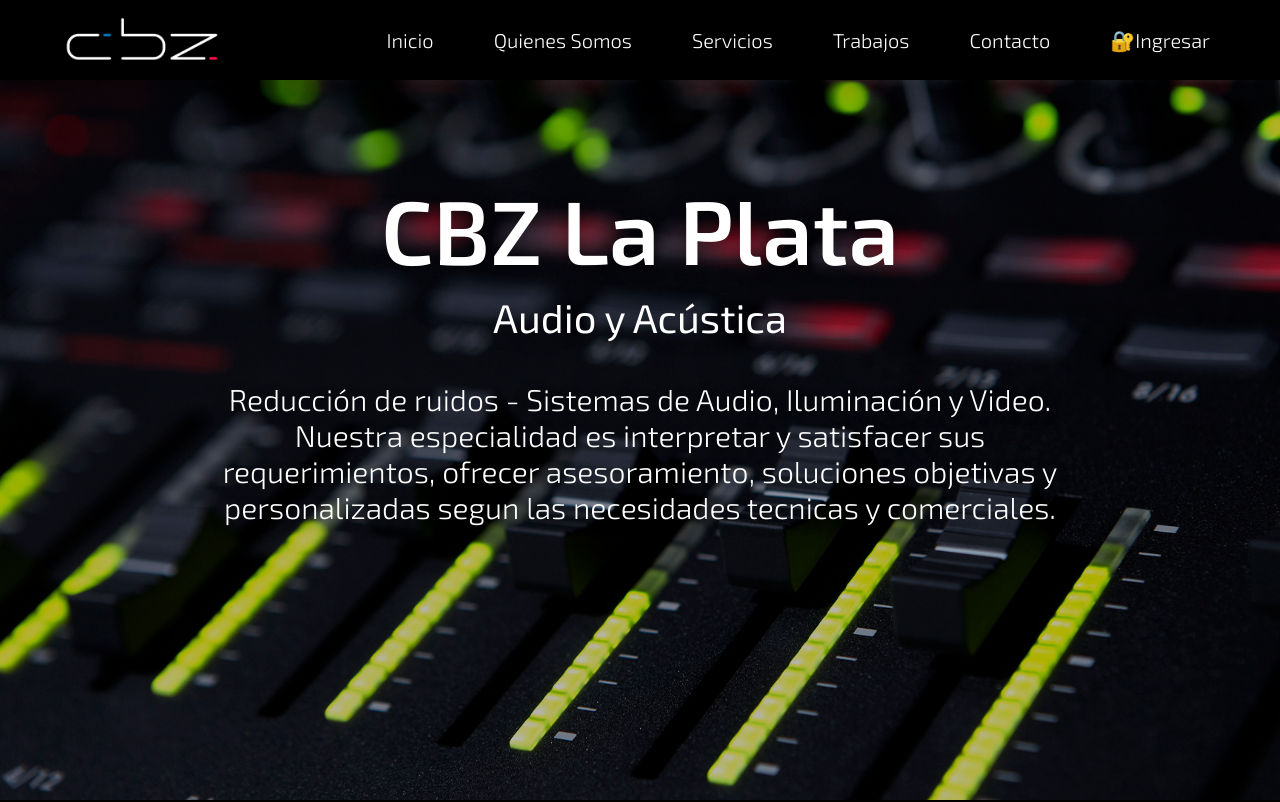
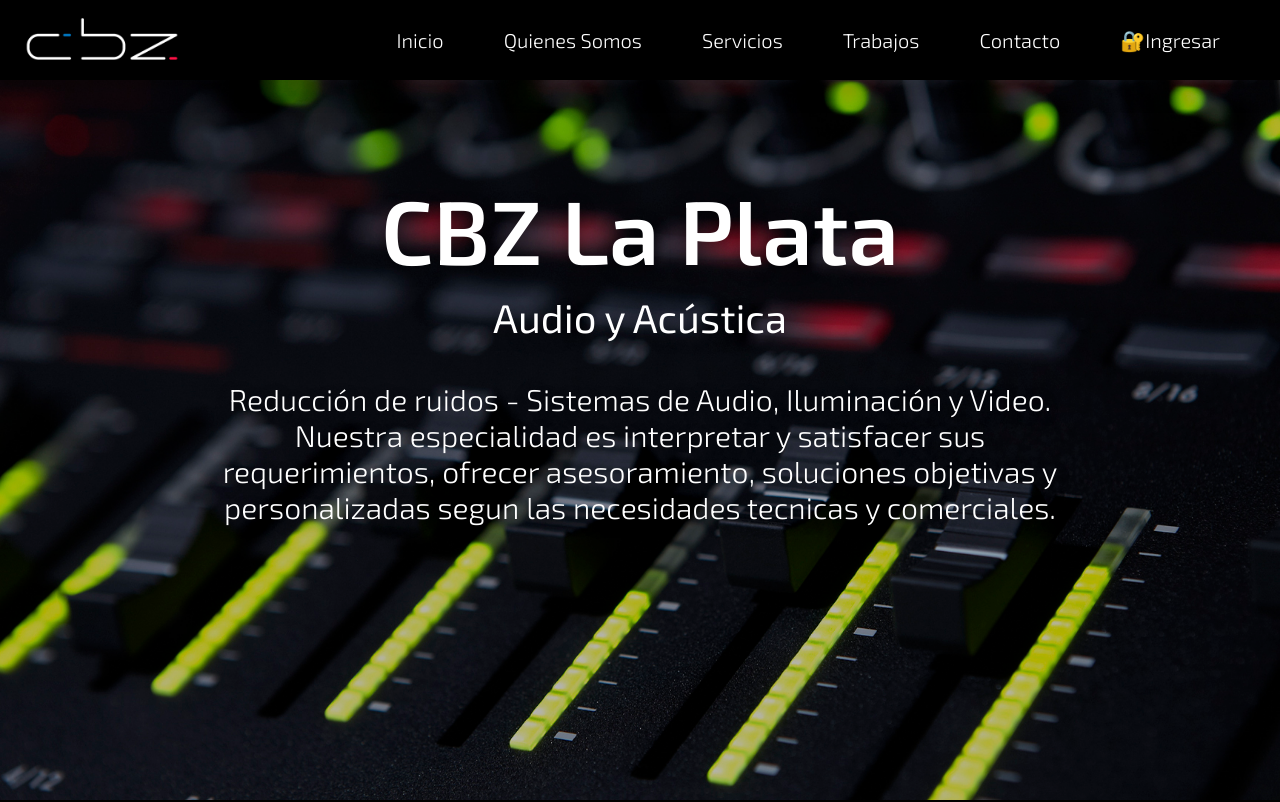
Before and after one commit to matiasperdomo/html-css, a plain HTML site: page index.html in a window 1280 px wide. Shown: the top 802 px of the page. Drawn offline with Linux system fonts and the light colour scheme.

Commit message:
updateCSS

```diff
--- a/styles.css
+++ b/styles.css
@@ -21,7 +21,7 @@
     display: flex;
     justify-content: space-between;
     align-items: center;
-    padding: 0 50px;
+    padding: 0px 40px 0px 10px;
     box-shadow: 0px 8px 24px rgba(0, 0, 0, 0.2);
     background-color: black;
     position: fixed;
```
